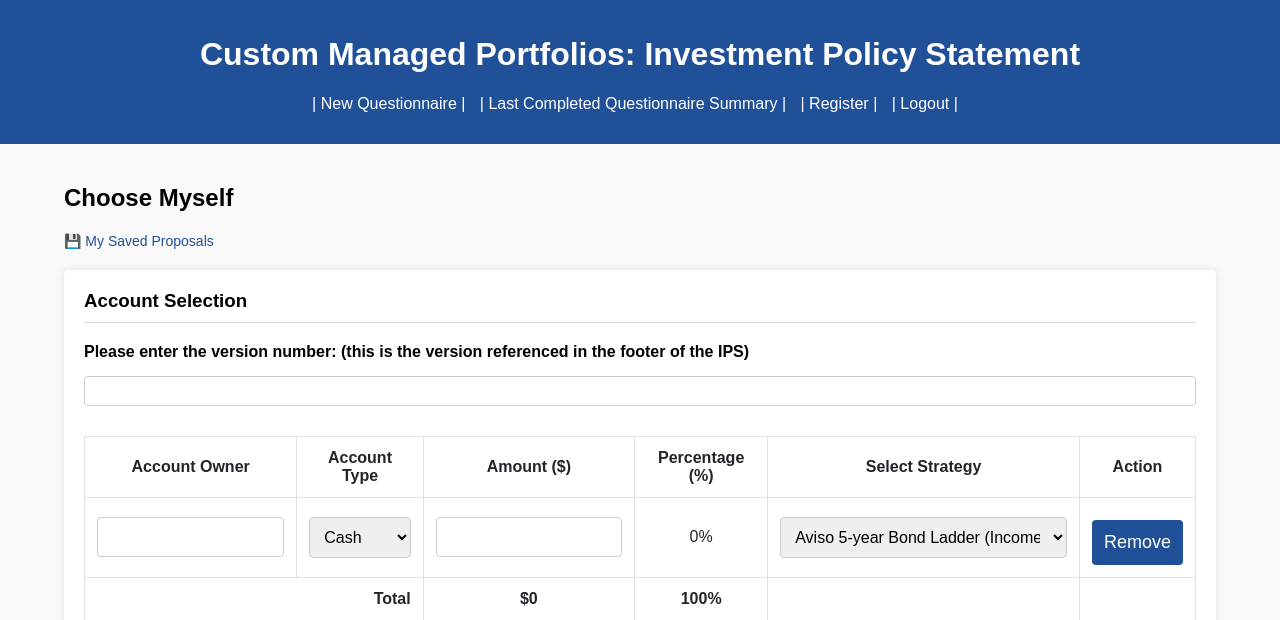
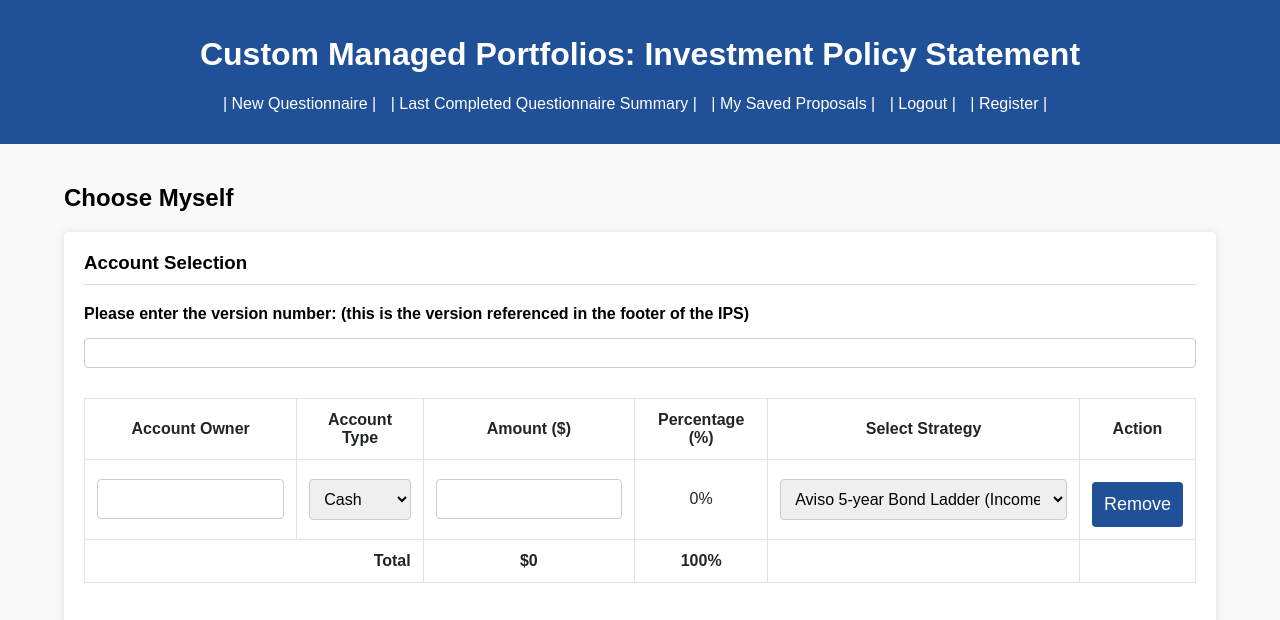
Before and after one commit to omarelassaad/ips-generator-web, a Django app: page /ips/choose_myself/ in a window 1280 px wide. Shown: the top 620 px of the page. Run offline with Django 5.2, Linux system fonts and the light colour scheme; the visitor is signed in with stand-in values (Sample User, id 1); data that the repository does not hold is empty; some libraries are stand-ins or nearby versions.

Commit message:
Move My Saved Proposals to top nav bar
Previously buried as a link at the top of the Choose Myself page —
users couldn't access saved proposals before starting to fill the form.

Now a permanent nav tab (visible when logged in) so users can load
a saved proposal from any page before building a new one.
The Save Proposal button remains at the bottom of the form where it
belongs (only shown once the form is populated).

Co-Authored-By: Claude Sonnet 4.6 <noreply@anthropic.com>

```diff
--- a/app/ips/templates/base.html
+++ b/app/ips/templates/base.html
@@ -23,12 +23,13 @@
             <ul>
                 <li><a href="{% url 'questionnaire' %}"> | New Questionnaire | </a></li>
                 <li><a href="{% url 'generate_ips_questionnaire_responses' %}" target="_blank" id="questionnaire-summary-link">| Last Completed Questionnaire Summary |</a></li>
-                <li><a href="{% url 'register' %}">| Register |</a></li>
                 {% if user.is_authenticated %}
+                    <li><a href="{% url 'proposals_list' %}">| My Saved Proposals |</a></li>
                     <li><a href="{% url 'logout' %}">| Logout |</a></li>
                 {% else %}
                     <li><a href="{% url 'login' %}">| Login |</a></li>
                 {% endif %}
+                <li><a href="{% url 'register' %}">| Register |</a></li>
             </ul>
         </nav>
     </header>
--- a/app/ips/templates/choose_myself.html
+++ b/app/ips/templates/choose_myself.html
@@ -15,12 +15,6 @@
   /* Rest of your existing styles */
 </style>
 <h2>Choose Myself</h2>
-
-<p style="margin-bottom: 16px;">
-  <a href="{% url 'proposals_list' %}" style="color: #205098; font-size: 14px; text-decoration: none; font-weight: 500;">
-    &#128190; My Saved Proposals
-  </a>
-</p>
 
 <form id="strategy-selection-form" method="POST" action="{% url 'choose_myself_performance' %}">
   {% csrf_token %}
```
